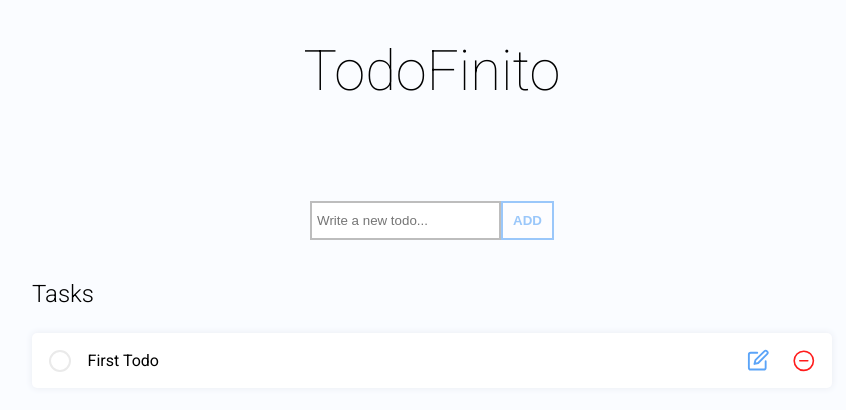
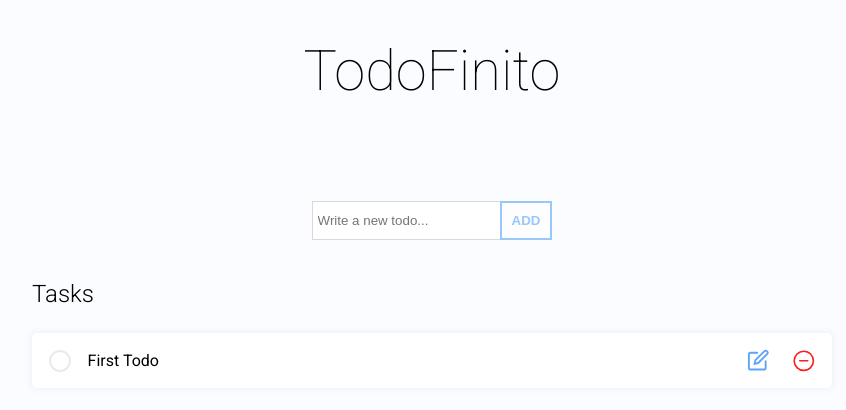
Before and after one commit to ulises-castro/todo-finito, a React (Create React App) app: page / in a window 1280 px wide. Shown: the top 410 px of the page, without its empty margins (208-1054 px from the left). Built offline with nearby package versions, Linux system fonts and the light colour scheme.

Commit message:
Styled input and button

```diff
--- a/src/containers/TodoBoard/index.tsx
+++ b/src/containers/TodoBoard/index.tsx
@@ -1,8 +1,8 @@
-import React, { useReducer, useState } from "react";
+import React, { useReducer } from "react";
 import TodoContainer from "components/TodoContainer";
 import TodoItem from "components/TodoItem";
-import { TodoStatusContainer, TodoBody, ActionBar, SquareBtn } from "./styled";
-import { Form, Input } from "css-components";
+import { TodoStatusContainer, TodoBody, ActionBar, SquareBtn, SquareInput } from "./styled";
+import { Form } from "css-components";
 import { Header, Flex } from "css-components";
 import {
   ADD_TODO,
@@ -75,7 +75,7 @@ function TodoBoard() {
       <ActionBar>
         <Form onSubmit={handleAddTodo} justifyContent="center">
           <Flex justifyContent="strech">
-            <Input
+            <SquareInput
               type="text"
               ref={inputNewTodoRef}
               value={newTodoValue}
--- a/src/containers/TodoBoard/styled/index.ts
+++ b/src/containers/TodoBoard/styled/index.ts
@@ -1,5 +1,5 @@
 import styled from "styled-components";
-import { SimpleBtn } from 'css-components'
+import { SimpleBtn, Input } from 'css-components'
 
 export const TodoBody = styled.div`
   display: grid;
@@ -40,3 +40,8 @@ export const SquareBtn = styled(SimpleBtn)`
   text-transform: uppercase;
   border-radius: 0;
 `
+
+export const SquareInput = styled(Input)`
+  border-radius: none;
+  border-right: none;
+`
--- a/src/containers/TodoBoard/todoReducer.tsx
+++ b/src/containers/TodoBoard/todoReducer.tsx
@@ -52,8 +52,6 @@ const todoReducer = (
       let targetTodo = todos[findIndex]
       const newStatus = targetTodo.status !== 'completed' ? 'completed' : 'un-done'
 
-      console.log(action.payload, newStatus)
-
       todos[findIndex] = {
         ...targetTodo,
         status: newStatus
@@ -83,7 +81,6 @@ const todoReducer = (
       );
       const todos = [...state.todos];
 
-      console.log(action.payload)
       todos[findIndex] = action.payload.data;
 
       return {
@@ -92,7 +89,6 @@ const todoReducer = (
       }
     }
     case REMOVE_TODO: {
-      console.log(action)
       const filteredTodos = state.todos.filter(
         (todo: TodoBase) => todo.id !== action.payload
       );
--- a/src/css-components/index.ts
+++ b/src/css-components/index.ts
@@ -54,6 +54,7 @@ interface SimpleBtnProps {
   padding?: string;
 }
 
+// TODO: Compose this styled component better
 export const SimpleBtn = styled(InvertedBtn)<SimpleBtnProps>`
   ${props => props.padding || ''}
 
@@ -62,9 +63,10 @@ export const SimpleBtn = styled(InvertedBtn)<SimpleBtnProps>`
   }
 `;
 
+
 export const Input = styled.input`
   padding: 5px;
-  border: 2px solid #bdbdbd;
+  border: 1px solid rgba(0,0,0,0.15);
 
   &:focus {
     outline: none !important;
```
